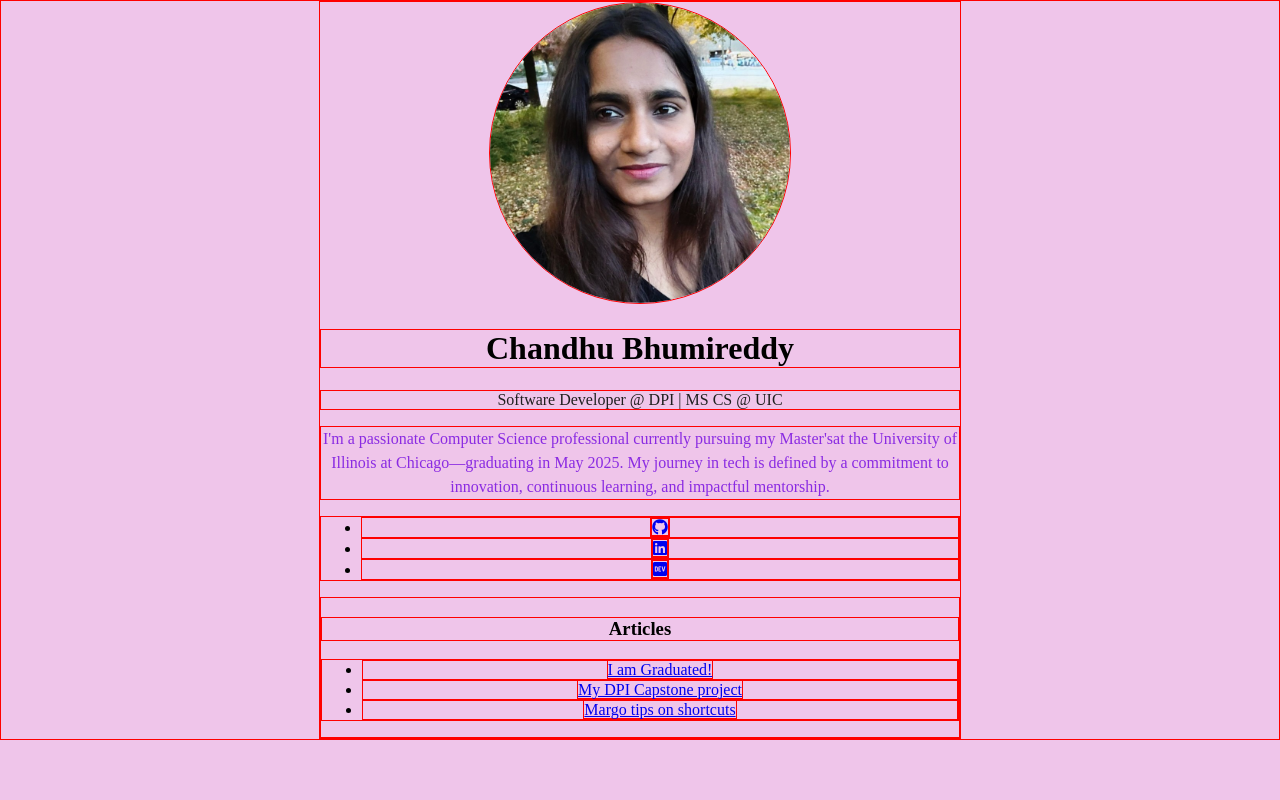
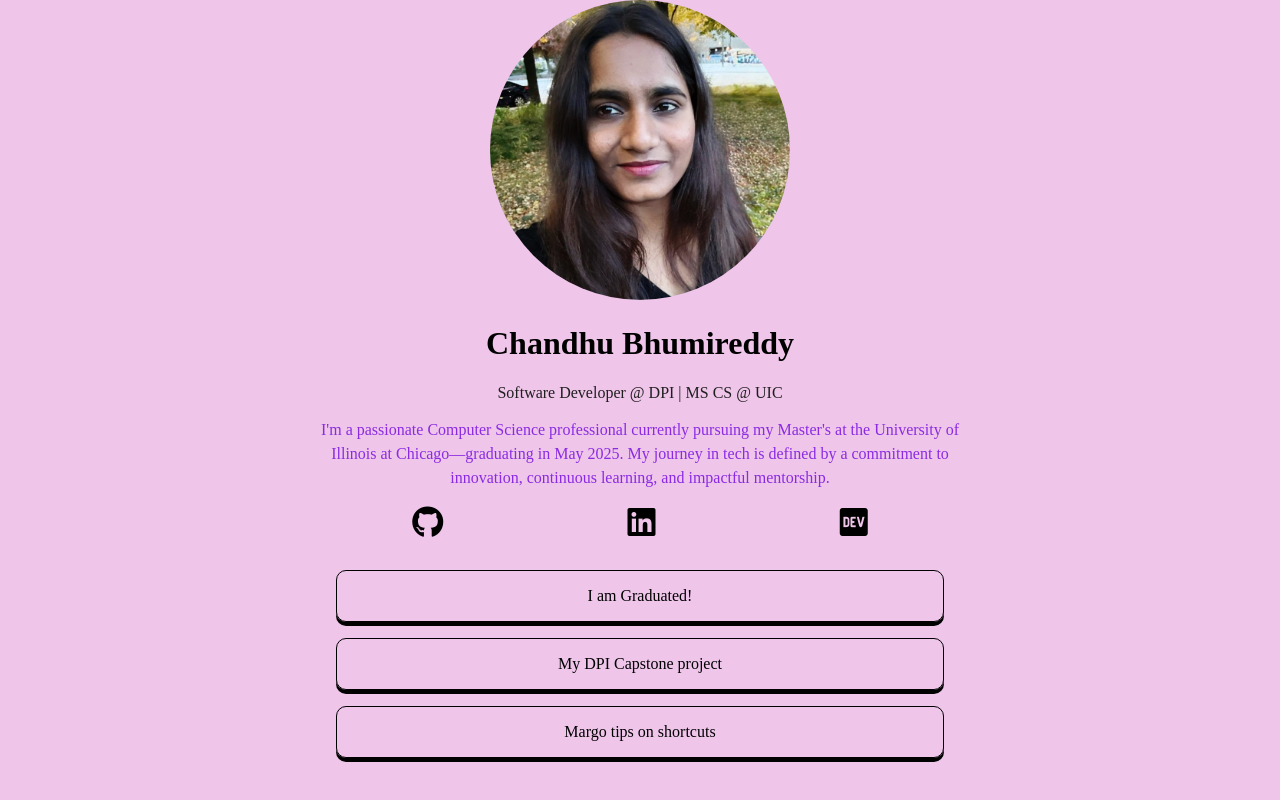
Before and after one commit to dpi-testing/link-in-bio, a plain HTML site: page index.html in a window 1280 px wide. Drawn offline with Linux system fonts and the light colour scheme.

Commit message:
completed styling

```diff
--- a/index.html
+++ b/index.html
@@ -10,45 +10,9 @@
       crossorigin="anonymous"
       referrerpolicy="no-referrer"
     />
+    <link rel="stylesheet" href="/style.css" />
+
     <title>Chandhu Portfolio</title>
-    <style>
-      * {
-        border: 1px solid red;
-      }
-      /* base layout */
-      body {
-        text-align: center;
-        margin: 0 auto;
-        max-width: 640px;
-        background-color: rgb(239, 197, 234);
-        font-family: "Times New Roman", Times, serif;
-      }
-      /* avatar */
-      #avatar {
-        max-width: 300px;
-        border-radius: 50%;
-        object-fit: cover;
-      }
-      /* headings */
-      .headline {
-        font-size: 2rem;
-        font-weight: bold;
-      }
-      .tagline {
-        font-size: 1rem;
-        font-weight: lighter;
-        color: rgb(32, 31, 31);
-      }
-      /* bio */
-      #bio {
-        font-size: 1rem;
-        line-height: 1.5rem;
-        color: blueviolet;
-      }
-      /* social icons */
-
-      /* article links */
-    </style>
   </head>
   <body>
     <img
@@ -60,14 +24,14 @@
     <h2 class="tagline">Software Developer @ DPI | MS CS @ UIC</h2>
     <p id="bio">
       I'm a passionate Computer Science professional currently pursuing my
-      Master'sat the University of Illinois at Chicago—graduating in May 2025.
+      Master's at the University of Illinois at Chicago—graduating in May 2025.
       My journey in tech is defined by a commitment to innovation, continuous
       learning, and impactful mentorship.
     </p>
     <ul class="icon-links">
       <li>
         <a href="https://github.com/bchandhu" target="_blank" title="GitHub">
-          <i class="fa-brands fa-github"></i>
+          <i class="fa-brands fa-github fa-2x"></i>
         </a>
       </li>
       <li>
@@ -75,17 +39,17 @@
           href="https://www.linkedin.com/in/chandhu-bhumireddy-022432190/"
           target="_blank"
         >
-          <i class="fa-brands fa-linkedin"></i>
+          <i class="fa-brands fa-linkedin fa-2x"></i>
         </a>
       </li>
       <li>
         <a href="https://dev.to/chandhu_bhumireddy_80a6d2" target="_blank">
-          <i class="fa-brands fa-dev"></i>
+          <i class="fa-brands fa-dev fa-2x"></i>
         </a>
       </li>
     </ul>
     <div class="article-links">
-      <h3>Articles</h3>
+      <h3 class="visually-hidden">Articles</h3>
       <ul>
         <li>
           <a
--- /dev/null
+++ b/style.css
@@ -0,0 +1,102 @@
+:root {
+  --avatar-size: 300px;
+
+  --font-size-medium: 1rem;
+  --font-size-large: 2rem;
+}
+
+body {
+  text-align: center;
+  margin: 0 auto;
+  max-width: 640px;
+  background-color: rgb(239, 197, 234);
+  font-family: "Times New Roman", Times, serif;
+}
+
+/* avatar */
+#avatar {
+  max-width: var(--avatar-size);
+  border-radius: 50%;
+  object-fit: cover;
+}
+
+/* headings */
+.headline {
+  font-size: var(--font-size-large);
+  font-weight: bold;
+}
+
+.tagline {
+  font-size: var(--font-size-medium);
+  font-weight: lighter;
+  color: rgb(32, 31, 31);
+}
+
+/* bio */
+#bio {
+  font-size: var(--font-size-medium);
+  line-height: 1.5rem;
+  color: blueviolet;
+}
+
+/* social icons */
+.icon-links {
+  list-style: none;
+  display: flex;
+  padding-left: 0;
+  justify-content: space-around;
+  margin-bottom: 2rem;
+}
+
+.icon-links li a {
+  color: black;
+
+}
+
+/* article links */
+.article-links {
+  gap: 1rem;
+}
+
+.article-links ul {
+  list-style: none;
+  padding: 0;
+  gap: 1rem;
+}
+
+.article-links li a {
+  display: block;
+  border: 1px solid black;
+  border-radius: 10px;
+  text-decoration: none;
+  /* gap: 1rem; */
+  margin: 1rem;
+  padding: 1rem;
+  color: black;
+  box-shadow: 0 4px 0px black;
+  transition: all 0.2s ease;
+}
+
+.article-links li a:hover {
+  background-color: blueviolet;
+  box-shadow: 0 -4px 0px black;
+  transform: translateX(-20px);
+
+  cursor: pointer;
+}
+
+/* utilities */
+.p-1 {
+  padding: 1rem;
+}
+
+.visually-hidden {
+  position: absolute;
+  width: 1px;
+  height: 1px;
+  padding: 0;
+  overflow: hidden;
+  clip: rect(0, 0, 0, 0);
+  white-space: nowrap;
+  border: 0;
+}
```
